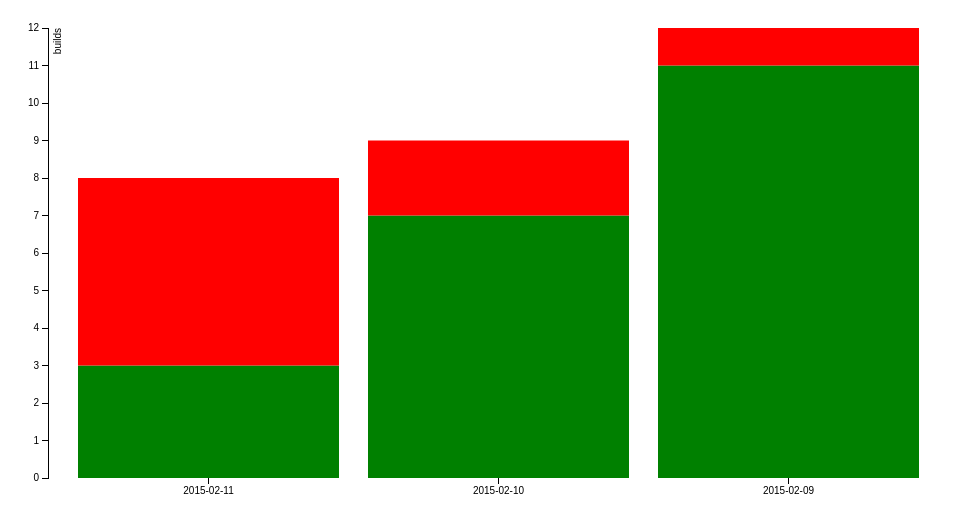
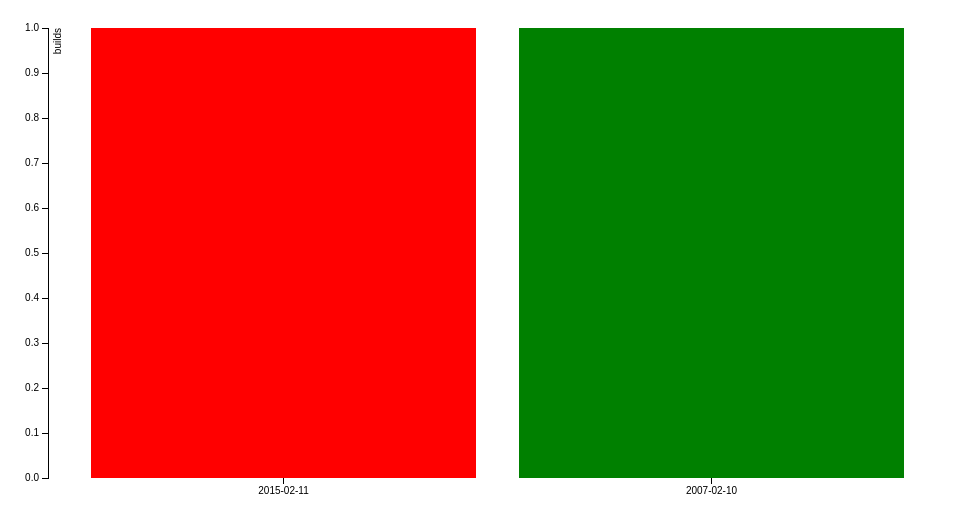
Before and after one commit to HPI-BP2015H/visualisation_spike, a plain HTML site: page d3playground_03.html in a window 1280 px wide. Shown: the whole page, without its empty margins (0-957 px from the left). Drawn offline with nearby package versions, Linux system fonts and the light colour scheme.

Commit message:
use json

```diff
--- a/d3playground_03.html
+++ b/d3playground_03.html
@@ -30,19 +30,42 @@
   <script src="https://d3js.org/d3.v3.min.js"></script>
   <script>
 
-  /*var data = {
+  function cleanData(data) {
+    var result = [];
+    for(var date in data.recent_build_history) {
+      var current = {
+        date: date,
+        passed: 0,
+        failed: 0
+      };
+      if(data.recent_build_history[date].passed) {
+        current.passed = data.recent_build_history[date].passed;
+      }
+      if(data.recent_build_history[date].failed) {
+        current.failed = data.recent_build_history[date].failed;
+      }
+      result.push(current);
+    }
+    return result;
+  };
+
+  var rawdata = {
     "@type": "overview",
     "@href": "/v3/repo/#{repo.id}/overview/build_history",
     "@representation": "standard",
     "recent_build_history": {
-      '2015-02-11' => {
+      '2015-02-11': {
         'failed': 1
       },
-      '2007-2-10' => {
+      '2007-02-10': {
         'passed': 1
       }
-    };*/
-  var data = [
+    }
+    };
+
+  data = cleanData(rawdata);
+
+  /*var data = [
     {
       date: '2015-02-11',
       passed: 3,
@@ -58,7 +81,7 @@
       passed: 11,
       failed: 1,
     }
-  ];
+  ];*/
 
 
   var margin = {top: 20, right: 20, bottom: 30, left: 40},
```
